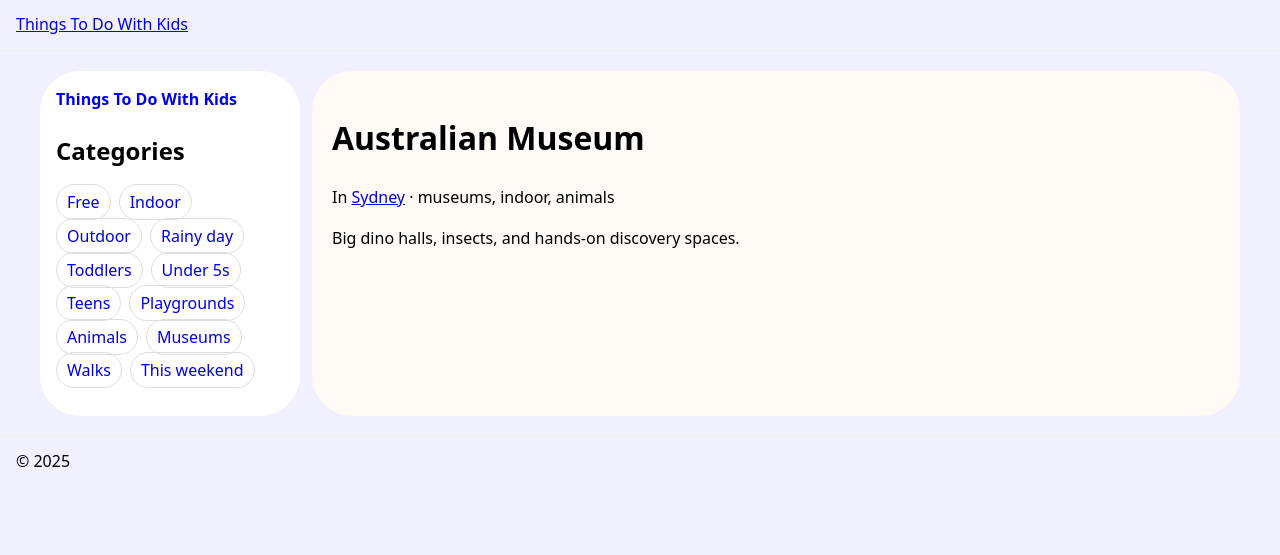
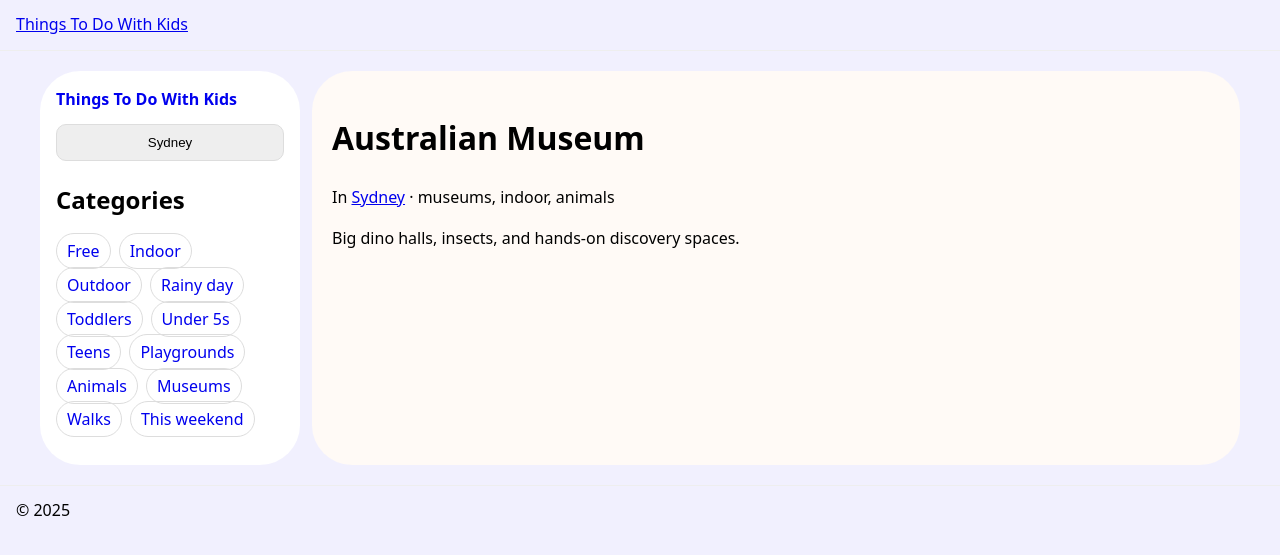
Before and after one commit to nerdflu/ttdwk, a Jekyll site: the page built from _activities/australian-museum.md, in a window 1280 px wide. Shown: the top 555 px of the page. Built offline with Jekyll 4.4.1, drawn with Linux system fonts in a browser that asks for light colours.

Commit message:
feat(ui): add city dropdown in sidebar with toggle and styles

```diff
--- a/_layouts/default.html
+++ b/_layouts/default.html
@@ -25,6 +25,15 @@
     <aside class="sidebar" id="sidebar" aria-label="Sidebar">
       <a class="brand side-brand" href="/">Things To Do With Kids</a>
       {% if city_slug %}
+      {% assign current_city = site.cities | where: "slug", city_slug | first %}
+      <div class="city-select">
+        <button class="city-select-toggle" aria-controls="city-menu" aria-expanded="false">{{ current_city.city_title | default: current_city.title | default: city_slug | replace: "-", " " | capitalize }}</button>
+        <ul id="city-menu" class="city-menu" hidden>
+          {% for c in site.cities %}
+            <li><a href="{{ c.url | relative_url }}">{{ c.city_title | default: c.title }}</a></li>
+          {% endfor %}
+        </ul>
+      </div>
       <h2 class="side-title">Categories</h2>
       <ul class="pill-list">
         {% for c in ordered %}
--- a/assets/styles.css
+++ b/assets/styles.css
@@ -18,5 +18,10 @@
 @media (min-width:768px){.sidebar-toggle{display:none}}
 .side-brand{display:block;margin:0 0 12px;font-weight:700;text-decoration:none}
 .has-sidebar .site-head .brand{display:none}
+.city-select{margin:0 0 12px}
+.city-select-toggle{width:100%;text-align:center;padding:10px 12px;border:1px solid #ddd;border-radius:10px;background:#eee}
+.city-menu{list-style:none;padding:8px 0;margin:8px 0 0;border:1px solid #eee;border-radius:8px}
+.city-menu li a{display:block;padding:8px 12px;text-decoration:none}
+.city-menu li a:hover{background:#f6f6f6}
 .content{background:#FFFAF6;border-radius: 0 40px 40px 0;padding:12px}
 @media (min-width:768px){.content{border-radius:40px;padding:20px}}
```
Also changed, not shown: other parts of _layouts/default.html (+8 -1 lines).
